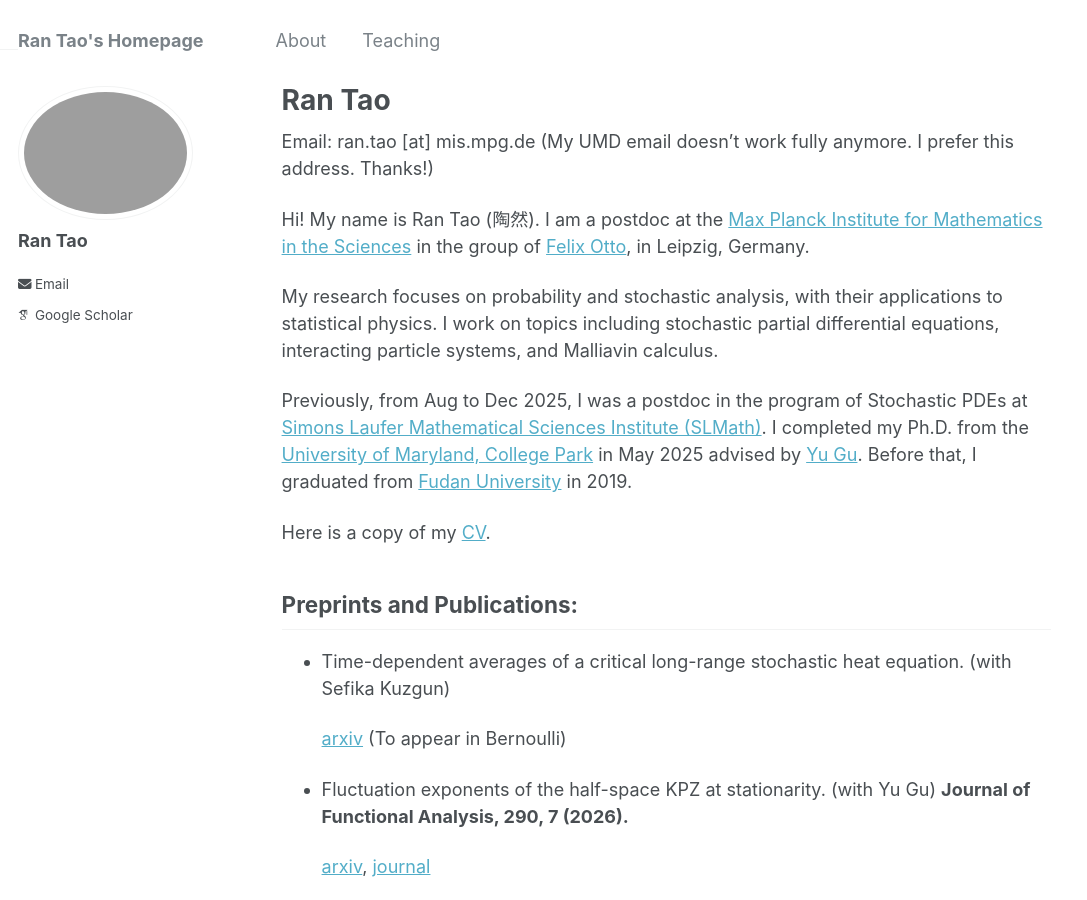
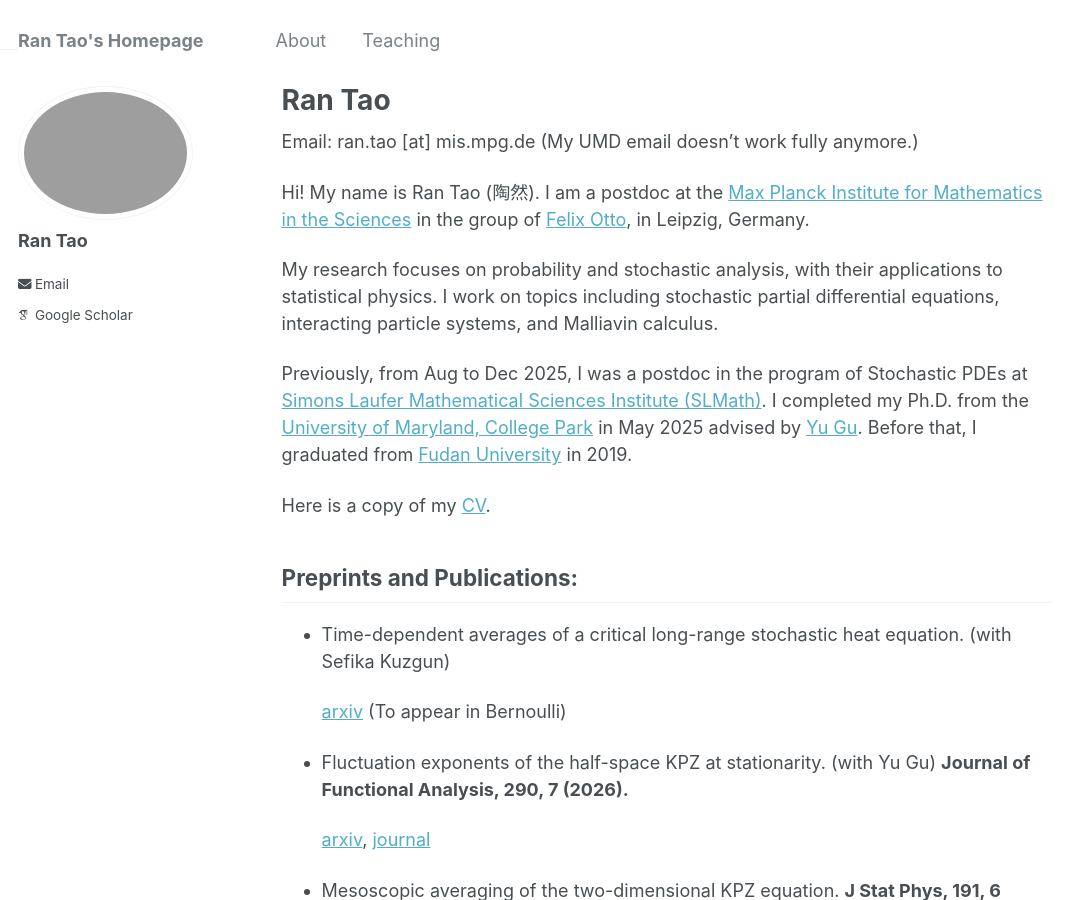
Before and after one commit to rantao16/rantao16.github.io, a Jekyll site: the page built from _pages/about.md, in a window 1280 px wide and 900 px high. Shown: the whole window, without its empty margins (0-1087 px from the left). Built offline with Jekyll 4.4.1, drawn with Linux system fonts in a browser that asks for light colours; some web fonts are replaced.

Commit message:
Update about.md

```diff
--- a/_pages/about.md
+++ b/_pages/about.md
@@ -6,7 +6,7 @@ redirect_from:
   - /about/
   - /about.html
 ---
-Email: ran.tao [at] mis.mpg.de (My UMD email doesn't work fully anymore. I prefer this address. Thanks!)
+Email: ran.tao [at] mis.mpg.de (My UMD email doesn't work fully anymore.)
 
 Hi! My name is Ran Tao (陶然). I am a postdoc at the [Max Planck Institute for Mathematics in the Sciences](https://www.mis.mpg.de/) in the group of [Felix Otto](https://www.mis.mpg.de/de/pattern-formation-energy-landscapes-scaling-laws), in Leipzig, Germany.
 
```
